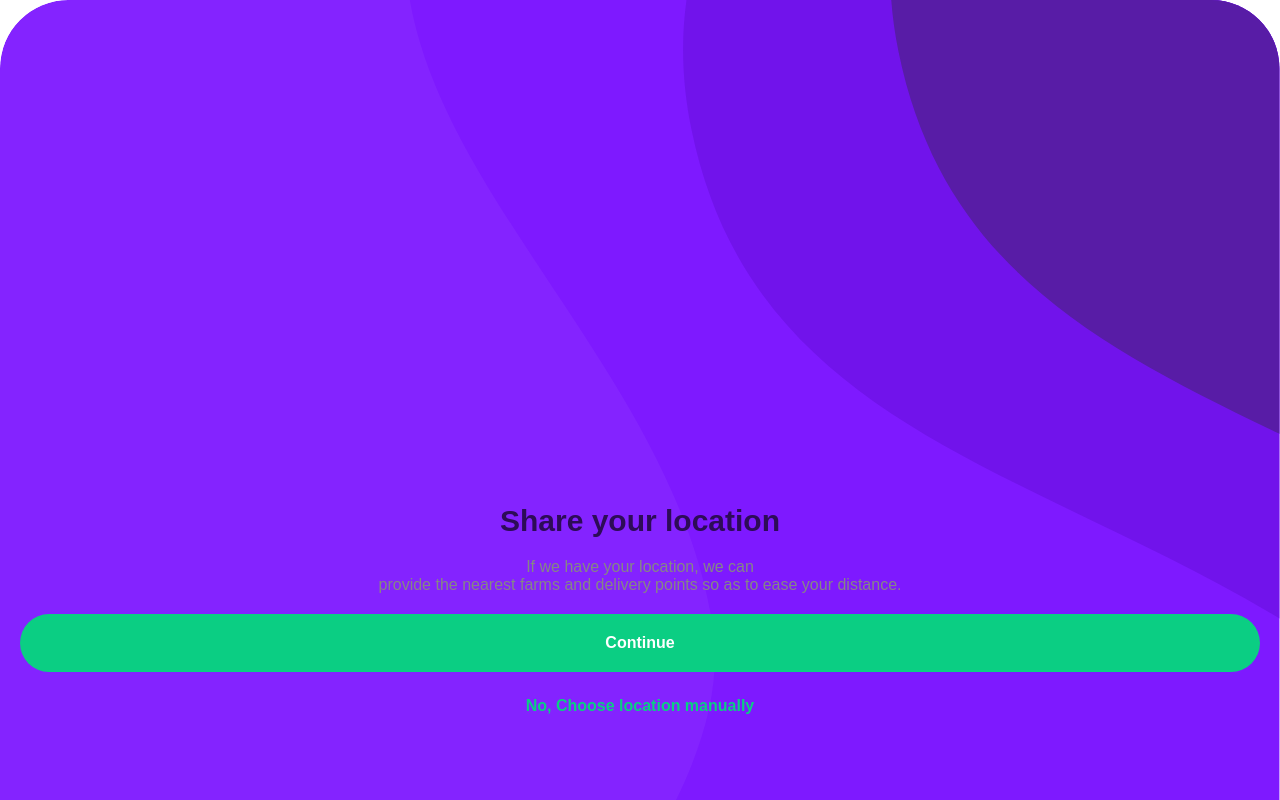
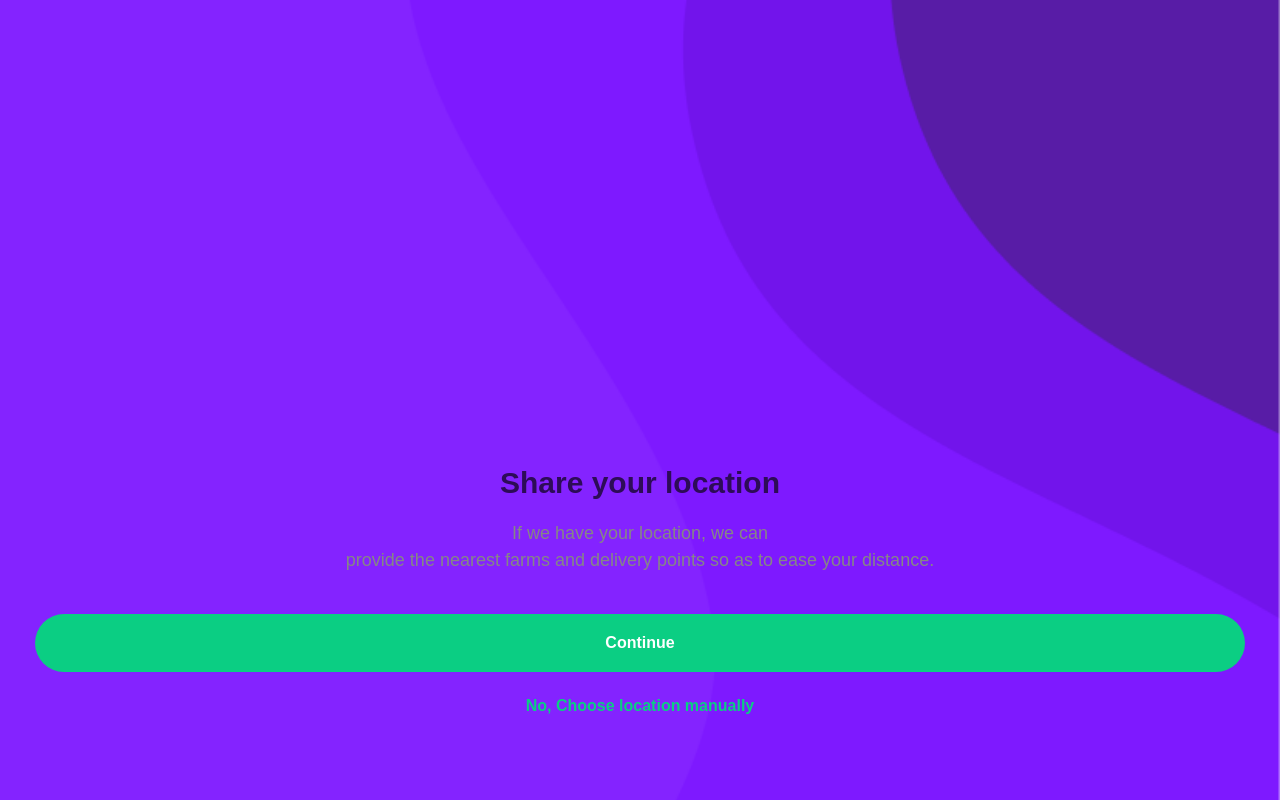
Before and after one commit to pavna99/FarmCart, a React (Create React App) app: page /location in a window 1280 px wide. Built offline with nearby package versions, Linux system fonts and the light colour scheme; a web font is replaced by a local one.

Commit message:
loaction page

```diff
--- a/src/containers/LocationPage/LocationPage.css
+++ b/src/containers/LocationPage/LocationPage.css
@@ -4,7 +4,7 @@
     margin: 0;
     padding: 0;
     height: 100vh;
-    background-image: url(../../Images/Background2.svg);
+    background-image: url(../../Images/Background2.png);
     background-size: cover;
     background-repeat: no-repeat;
     justify-content:flex-end;
@@ -26,14 +26,15 @@
 
 }
 .Locationdesc{
-
+    line-height: 1.5;
     color:#868686;
+    font-size: 18px;
     padding: 20px 50px 20px 50px;
 }
 .continuebutton{
-
-    margin-left: 20px;
-    margin-right: 20px;
+    margin-top: 20px;
+    margin-left: 35px;
+    margin-right: 35px;
     color: #FFFFFF;
     font-weight: bold;
     background-color: #0BCE83;
@@ -42,7 +43,7 @@
 }
 .Nomessage{
     color:#0BCE83;
-    font-weight: bolder;
+    font-weight: bold;
     margin-top: 25px;
     margin-bottom: 35px;
 }
```
Also changed, not shown: src/Images/Background2.png (added), src/Images/Background2.svg (deleted).
